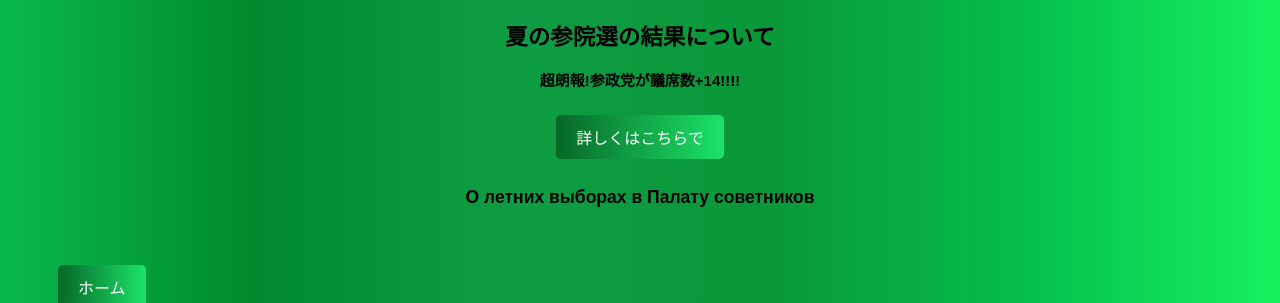
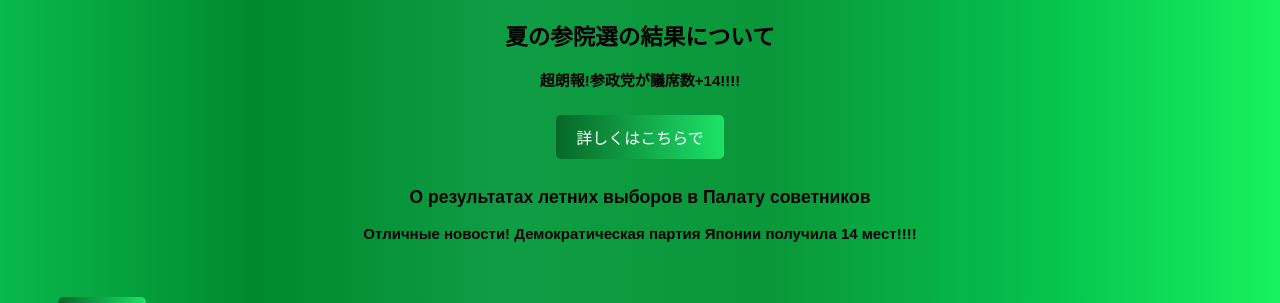
Before and after one commit to sakitibi/AsakuraWiki, a Next.js app: page / in a window 1280 px wide. Shown: the top 303 px of the page. Built offline with nearby package versions, Linux system fonts and the light colour scheme; no server answers; the database is empty; what @supabase/auth-helpers-react would draw is missing.

Commit message:
コミットされました

```diff
--- a/pages/_app.tsx
+++ b/pages/_app.tsx
@@ -108,9 +108,8 @@ export default function MyApp({ Component, pageProps }: AppProps) {
                         </p>
                         <audio src="https://upload.wikimedia.org/wikipedia/commons/5/55/Soviet_Anthem_Instrumental_1955.ogg" controls controlsList='nodownload' loop hidden></audio>
                         <div id="russia">
-                            <h3><strong>О летних выборах в Палату советников</strong></h3>
-                            <p></p>
-                            <p></p>
+                            <h3>О результатах летних выборов в Палату советников</h3>
+                            <p>Отличные новости! Демократическая партия Японии получила 14 мест!!!!</p>
                         </div>
                     </div>
                 </div>
```
